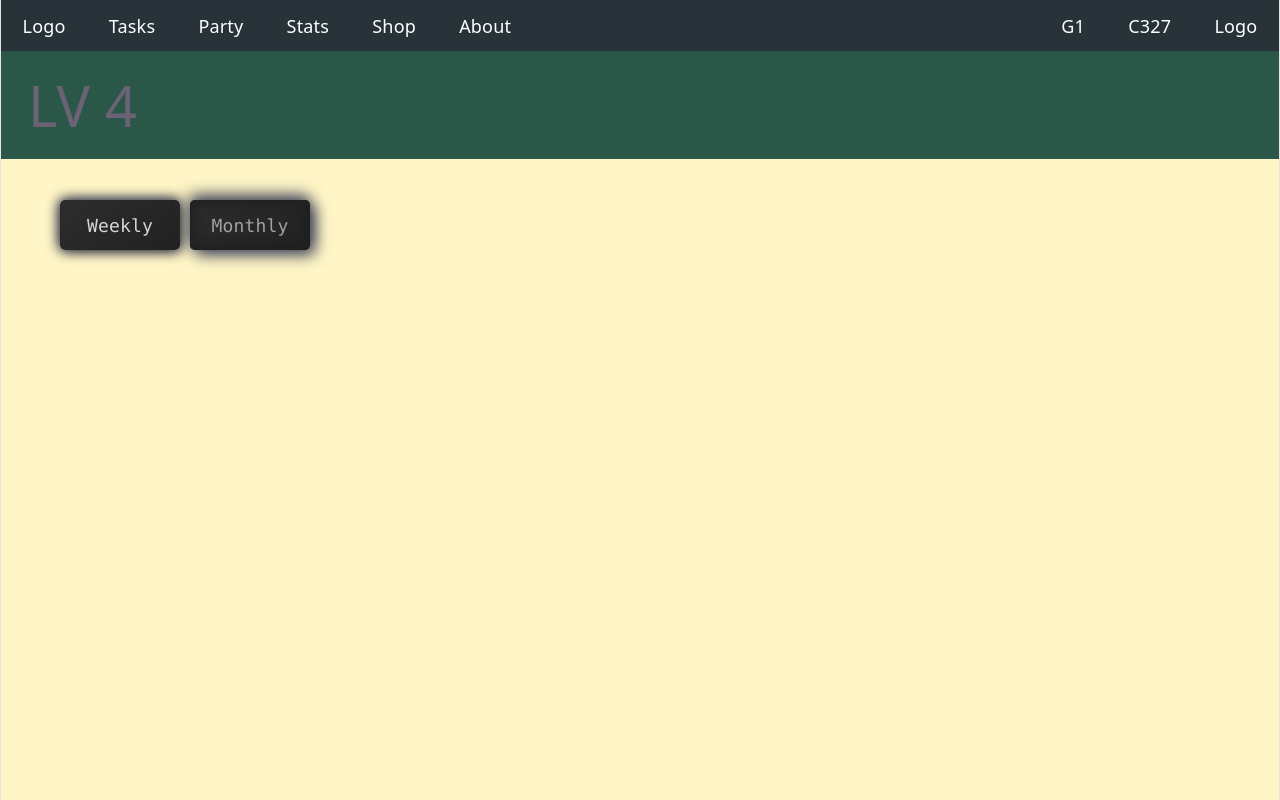
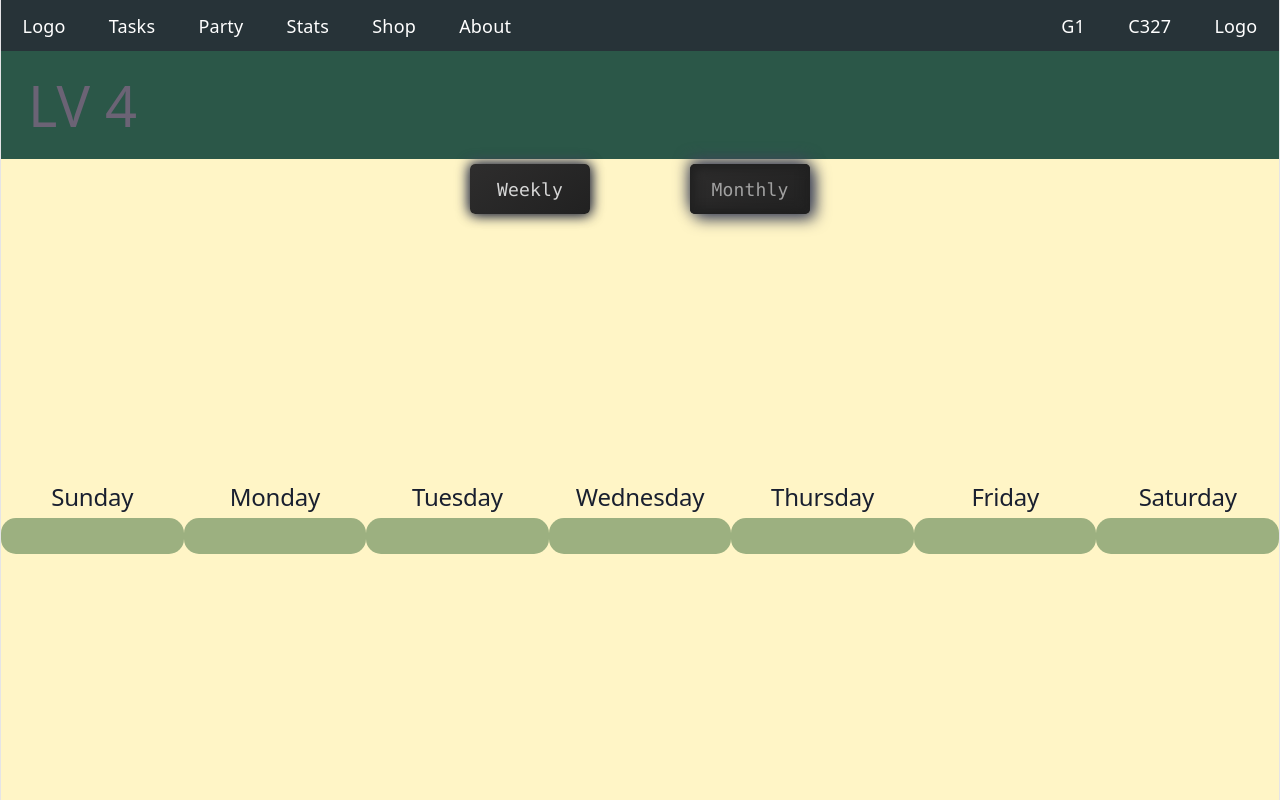
Before and after one commit to Ziad-Agha/ToDoApp, a React (Vite) app in the folder Frontend/: page /weekly-view in a window 1280 px wide. Built offline with nearby package versions, Linux system fonts and the light colour scheme.

Commit message:
#9 Add: TaskSection

```diff
--- a/Frontend/src/WeeklyView.tsx
+++ b/Frontend/src/WeeklyView.tsx
@@ -7,20 +7,28 @@ export default function WeeklyView() {
         <Nav/>
         <SubNav/>
         <main
-            className={"bg-main flex-1 w-full box-border gap-4 p-4 md:grid-cols-2 md:p-8 lg:grid-cols-3 lg:px-12 lg:py-8"}>
-            <ViewToggle />
-
+            className={"bg-main flex-1 w-full flex flex-col gap-4 "}>
+            <ButtonToggle />
+            <div className={"flex justify-around items-center flex-1"}>
+                <TaskSection header="Sunday" tasks={[]} />
+                <TaskSection header="Monday" tasks={[]} />
+                <TaskSection header="Tuesday" tasks={[]} />
+                <TaskSection header="Wednesday" tasks={[]} />
+                <TaskSection header="Thursday" tasks={[]} />
+                <TaskSection header="Friday" tasks={[]} />
+                <TaskSection header="Saturday" tasks={[]} />
+            </div>
         </main>
     </div>;
 }
 
 type ViewType = "weekly" | "monthly";
 
-function ViewToggle() {
+function ButtonToggle() {
     const [selected, setSelected] = useState<ViewType>("weekly");
 
     return(
-        <div className={"flex"}>
+        <div className={"flex justify-center gap-20 "}>
             <GlowButton
                 label={"Weekly"}
                 isSelected={selected == "weekly"}
@@ -60,3 +68,21 @@ function GlowButton({label, isSelected, onClick}:
         </button>
     );
 }
+
+function TaskSection({ header, tasks }: { header: string; tasks: string[] }) {
+    return (
+        <section className="flex flex-col flex-1">
+            <h2 className="text-center text-text-dark">{header}</h2>
+            <div className="flex flex-col bg-tasks-section1 flex-1 p-4 rounded-[15px] h-[60vh]">
+                <div className="flex flex-col w-full">
+
+                </div>
+                {/*{tasks.map(task => <TaskBox key={task.task_id} task={task} />)}*/}
+            </div>
+        </section>
+    );
+}
+
+// function TaskBox() {
+//
+// }
```
